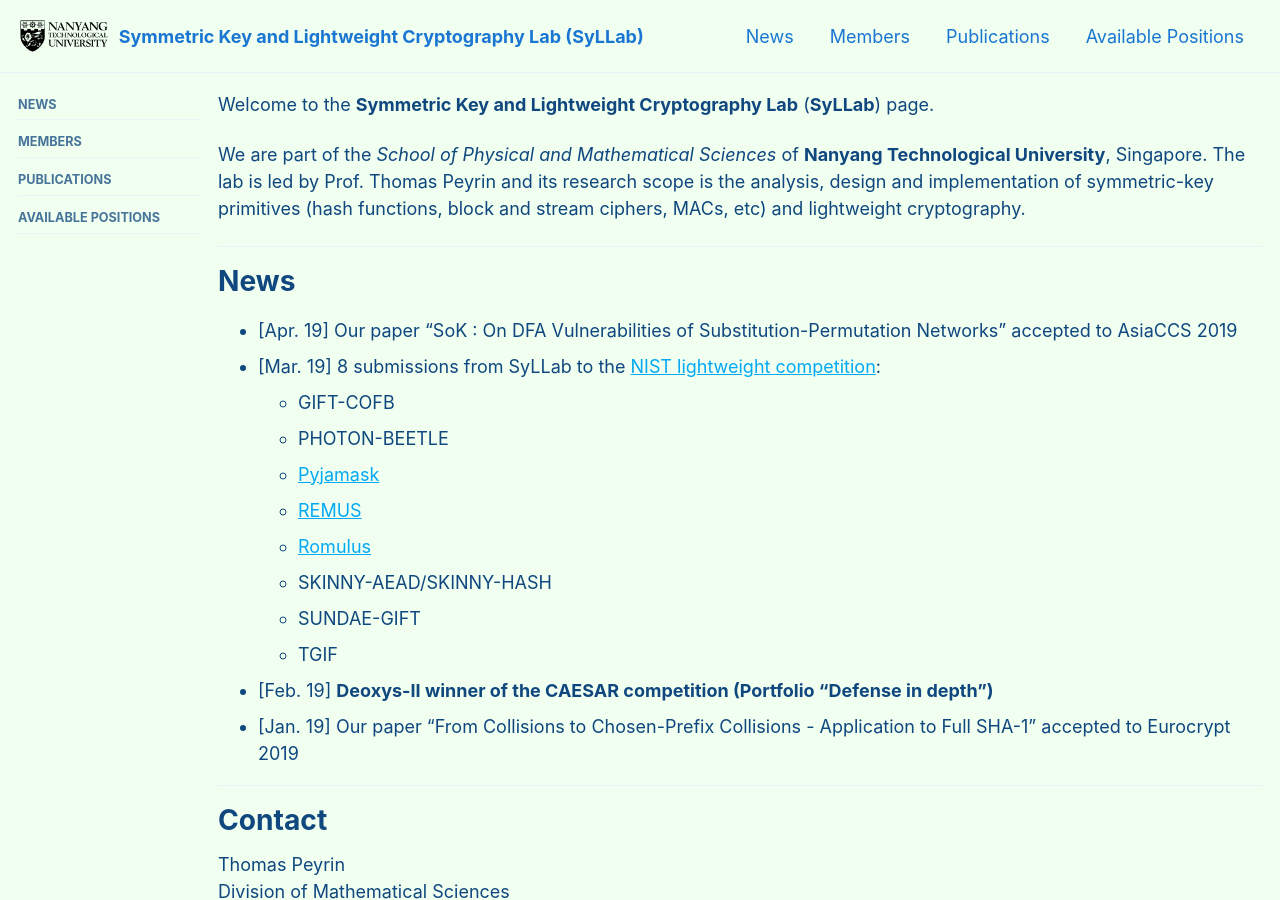
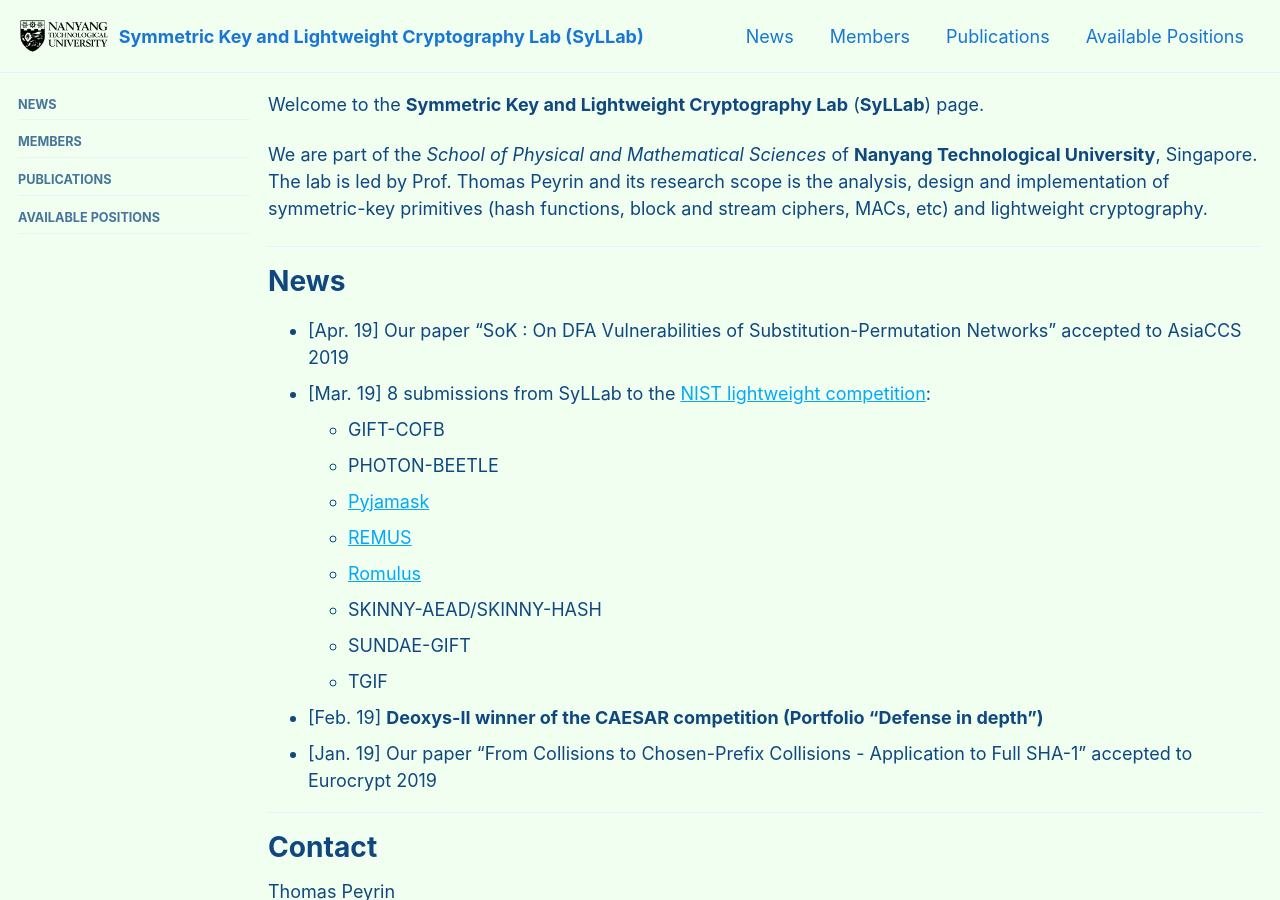
Before and after one commit to thomaspeyrin/web, a Jekyll site: the page built from index.md, in a window 1280 px wide and 900 px high. Built offline with Jekyll 4.4.1, drawn with Linux system fonts in a browser that asks for light colours; cached includes are drawn as plain includes; nearby versions of some CDN libraries.

Commit message:
Update _variables.scss

```diff
--- a/_sass/minimal-mistakes/_variables.scss
+++ b/_sass/minimal-mistakes/_variables.scss
@@ -142,9 +142,9 @@ $max-width: $x-large !default;
    Grid
    ========================================================================== */
 
-$right-sidebar-width-narrow: 100px !default;
-$right-sidebar-width: 200px !default;
-$right-sidebar-width-wide: 300px !default;
+$right-sidebar-width-narrow: 150px !default;
+$right-sidebar-width: 250px !default;
+$right-sidebar-width-wide: 350px !default;
 
 /*
    Other
```
